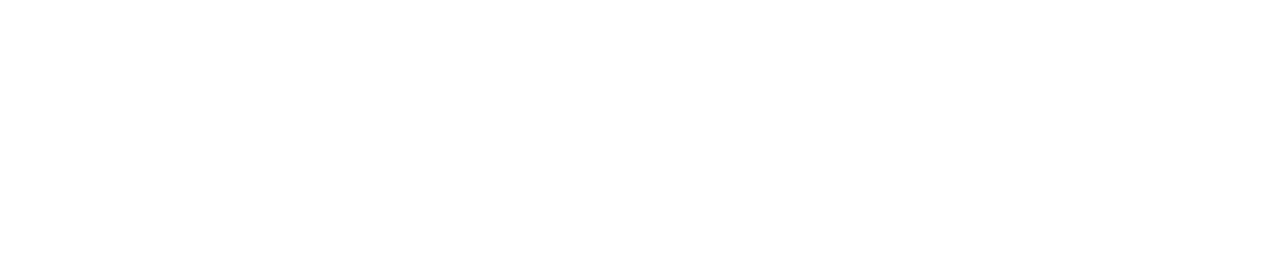
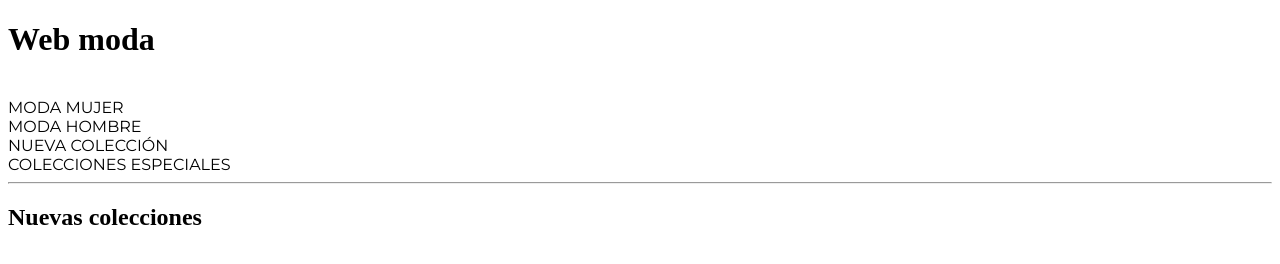
Before and after one commit to ElvisJMC/laboratiorio1, a plain HTML site: page index.html in a window 1280 px wide. Drawn offline with Linux system fonts and the light colour scheme.

Commit message:
Añadiendo fuente a barra de navegación

```diff
--- a/index.html
+++ b/index.html
@@ -3,9 +3,40 @@
 <head>
   <meta charset="UTF-8">
   <meta name="viewport" content="width=device-width, initial-scale=1.0">
-  <title>Document</title>
+  <title>Web moda</title>
+  <link rel="stylesheet" href="style.css">
+  <link rel="preconnect" href="https://fonts.googleapis.com">
+  <link rel="preconnect" href="https://fonts.gstatic.com" crossorigin>
+  <link href="https://fonts.googleapis.com/css2?family=Montserrat&display=swap" rel="stylesheet">
 </head>
 <body>
+  <h1>Web moda</h1>
+  <br>
+
+  <!--Barra de navegación-->
+
+  <nav class="navbar">
+    <div class="d-inline">MODA MUJER</div>
+    <div class="d-inline">MODA HOMBRE</div>
+    <div class="d-inline">NUEVA COLECCIÓN</div>
+    <div class="d-inline">COLECCIONES ESPECIALES</div>
+  </nav>
+  <hr>
+
+  <!--Apartado con fotos-->
+
+  <h2>Nuevas colecciones</h2>
+  <div class="container">
+    <div class="box box-1"></div>
+    <div class="box box-2"></div>
+    <div class="box box-3"></div>
+    <div class="box box-4"></div>
+    <div class="box box-5"></div>
+    <div class="box box-6"></div>
+  </div>
+
+  <!--Pie de página-->
+
 
 </body>
 </html>
--- /dev/null
+++ b/style.css
@@ -0,0 +1,11 @@
+:root {
+  --primary: #ffffff;
+  --secondary: #212429;
+}
+
+.navbar {
+  font-family: "Montserrat", sans-serif;
+  font-optical-sizing: auto;
+  font-weight: 400;
+  font-style: normal;
+}
```
